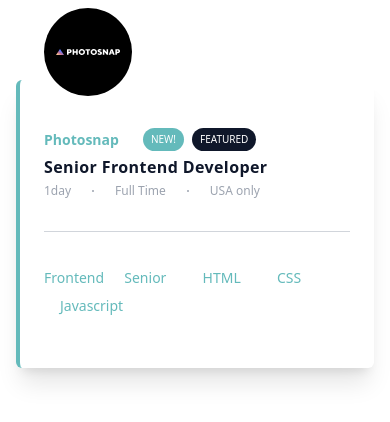
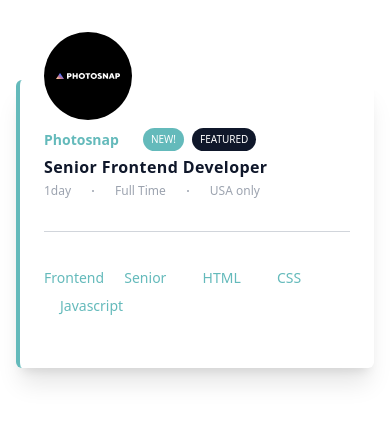
Before and after one commit to bzamanbd/Tailwind-Job-List, a website: page src/index.html in a window 390 px wide. Drawn offline with Linux system fonts and the light colour scheme.

Commit message:
Fixed:Mobile-Pic

```diff
--- a/src/index.html
+++ b/src/index.html
@@ -11,7 +11,7 @@
     <div class="max-w-5xl sm:mx-auto sm:pt-8 pt-20 px-4">
         <div class="flex sm:flex-row flex-col justify-between sm:items-center shadow-xl border-l-4 border-secondaryColor sm:p-8 p-6 rounded-md relative sm:static py-12 gap-8">
             <div class="Left  flex sm:flex-row flex-col justify-between sm:items-center items-start gap-4">
-                <div class="flex-none absolute sm:static -top-1/4">
+                <div class="flex-none absolute sm:static -top-[3rem]">
                     <img src="../images/photosnap.svg" alt="photosnap"/>
                 </div>
                 <div class="flex flex-col justify-center items-start gap-1 sm:gap-2">
```
Also changed, not shown: images/iPhone 14 Pro Max.png, readme.md, src/output.css.
